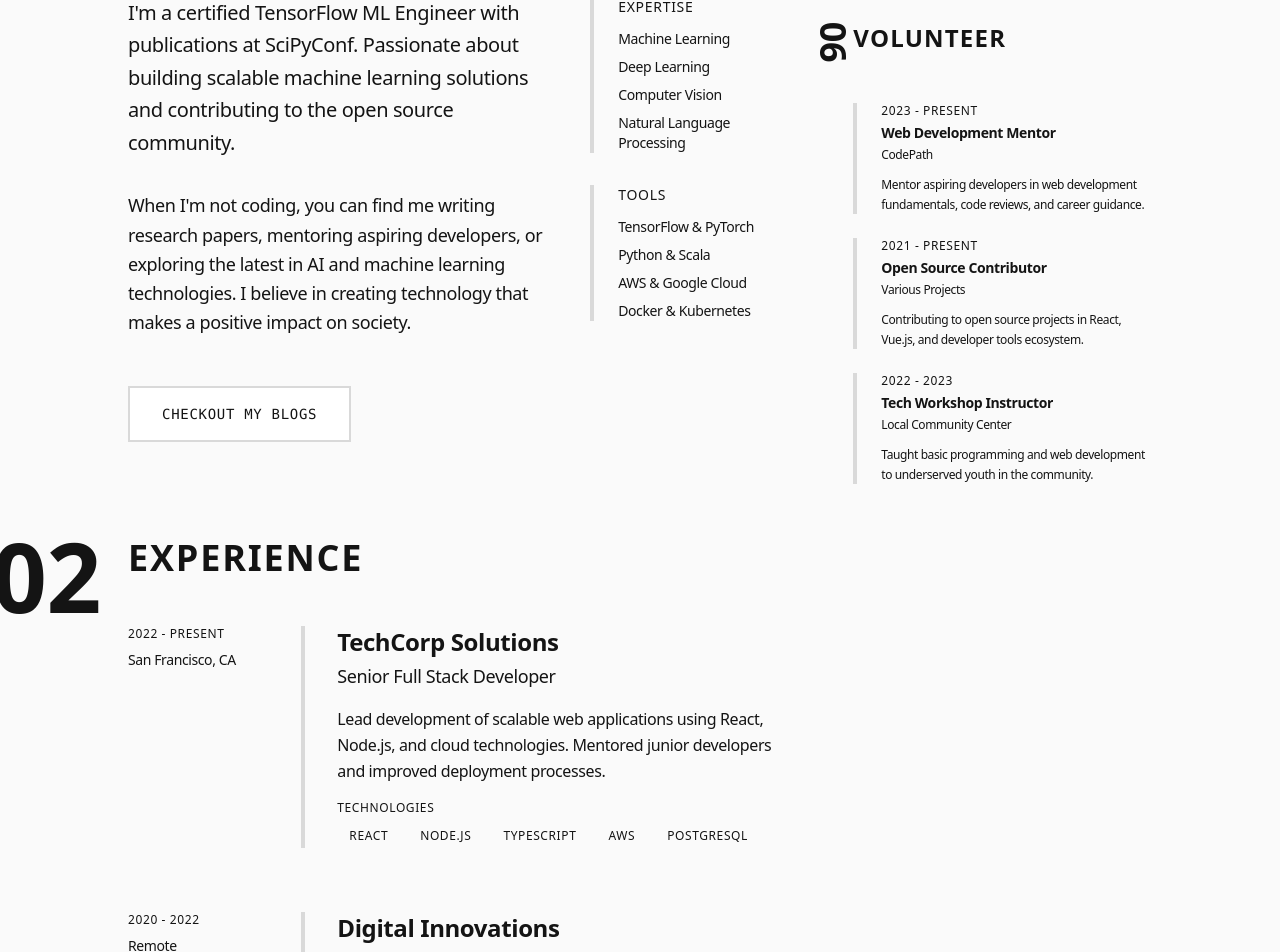
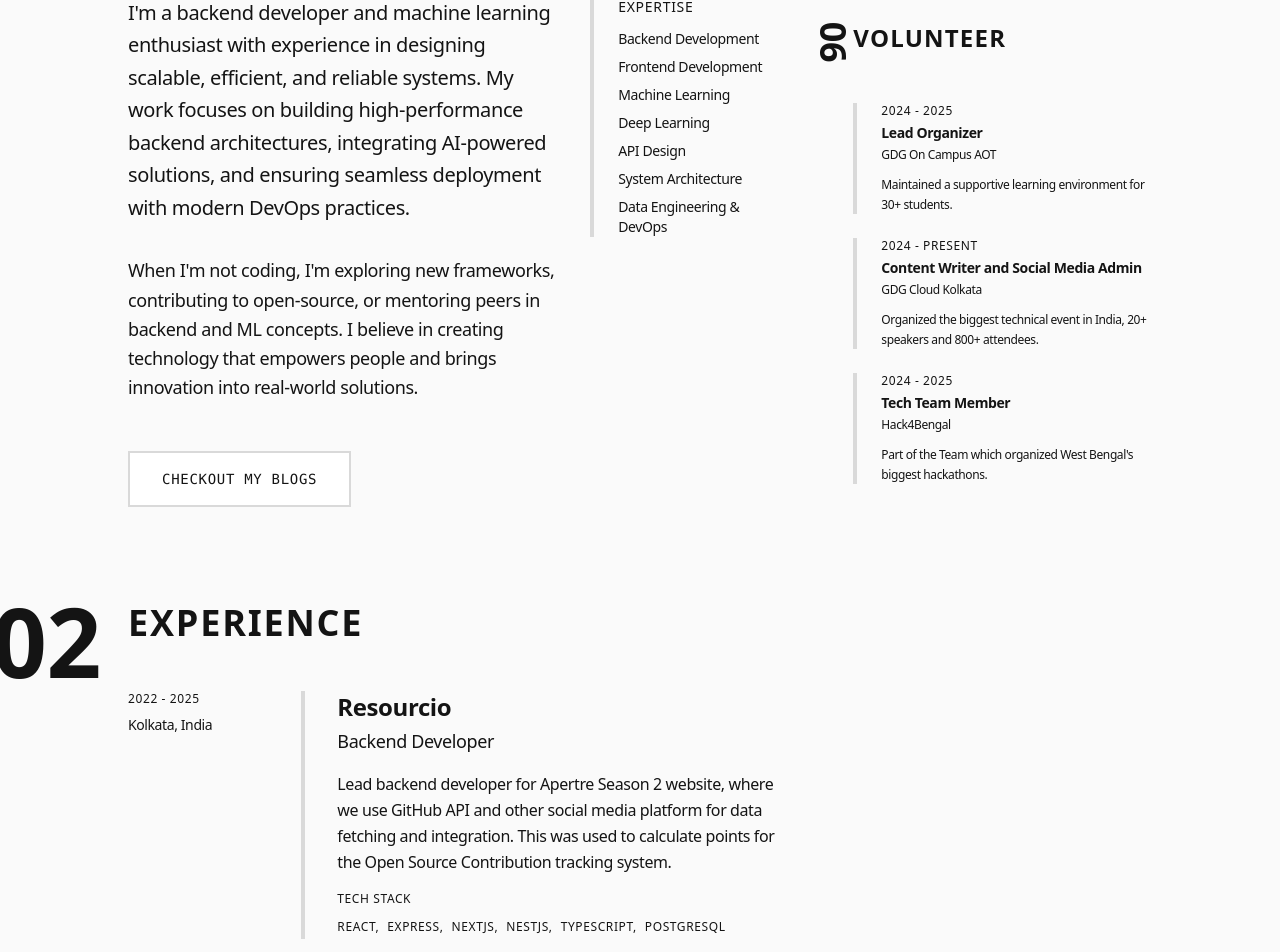
Before and after one commit to dinocodesx/svportfolio, a SvelteKit app: page / in a window 1280 px wide. Shown: the part 835-1787 px from the top of the page. Built offline with nearby package versions, Linux system fonts and the light colour scheme.

Commit message:
Updated with my data

```diff
--- a/src/components/About.svelte
+++ b/src/components/About.svelte
@@ -36,15 +36,16 @@
 				style="animation-delay: 0.4s;"
 			>
 				<p class="text-xl leading-relaxed font-light">
-					I'm a certified TensorFlow ML Engineer with publications at SciPyConf. Passionate about
-					building scalable machine learning solutions and contributing to the open source
-					community.
+					I'm a backend developer and machine learning enthusiast with experience in designing
+					scalable, efficient, and reliable systems. My work focuses on building high-performance
+					backend architectures, integrating AI-powered solutions, and ensuring seamless deployment
+					with modern DevOps practices.
 				</p>
 
 				<p class="text-muted-foreground text-lg leading-relaxed font-light">
-					When I'm not coding, you can find me writing research papers, mentoring aspiring
-					developers, or exploring the latest in AI and machine learning technologies. I believe in
-					creating technology that makes a positive impact on society.
+					When I'm not coding, I'm exploring new frameworks, contributing to open-source, or
+					mentoring peers in backend and ML concepts. I believe in creating technology that empowers
+					people and brings innovation into real-world solutions.
 				</p>
 
 				<!-- Checkout my Blogs Button -->
@@ -70,22 +71,13 @@
 						Expertise
 					</h3>
 					<ul class="space-y-2 text-sm">
+						<li>Backend Development</li>
+						<li>Frontend Development</li>
 						<li>Machine Learning</li>
 						<li>Deep Learning</li>
-						<li>Computer Vision</li>
-						<li>Natural Language Processing</li>
-					</ul>
-				</div>
-
-				<div class="border-foreground border-l-4 pl-6">
-					<h3 class="text-muted-foreground mb-3 text-sm font-medium tracking-wider uppercase">
-						Tools
-					</h3>
-					<ul class="space-y-2 text-sm">
-						<li>TensorFlow & PyTorch</li>
-						<li>Python & Scala</li>
-						<li>AWS & Google Cloud</li>
-						<li>Docker & Kubernetes</li>
+						<li>API Design</li>
+						<li>System Architecture</li>
+						<li>Data Engineering & DevOps</li>
 					</ul>
 				</div>
 			</div>
--- a/src/components/Blogs.svelte
+++ /dev/null
@@ -1,58 +0,0 @@
-<script lang="ts">
-	import blogsData from '../data/blogs.json';
-
-	let blogs: any[] = blogsData;
-
-	function formatDate(dateString: string) {
-		return new Date(dateString).toLocaleDateString('en-US', {
-			year: 'numeric',
-			month: 'long',
-			day: 'numeric'
-		});
-	}
-</script>
-
-<section id="blogs" class="bg-gray-900 py-20">
-	<div class="mx-auto max-w-4xl">
-		<h2 class="mb-12 text-center text-4xl font-bold text-white">Blog Posts</h2>
-		<div class="grid gap-8 md:grid-cols-2">
-			{#each blogs as blog}
-				<article
-					class="group rounded-2xl border border-gray-800 bg-black/50 p-6 transition-colors hover:border-gray-600"
-				>
-					<div class="mb-4">
-						<h3
-							class="mb-2 text-xl font-semibold text-white transition-colors group-hover:text-gray-300"
-						>
-							{blog.title}
-						</h3>
-						<div class="mb-3 flex items-center text-sm text-gray-400">
-							<span>{formatDate(blog.date)}</span>
-							<span class="mx-2">•</span>
-							<span>{blog.readTime}</span>
-						</div>
-					</div>
-
-					<p class="mb-4 leading-relaxed text-gray-300">
-						{blog.excerpt}
-					</p>
-
-					<div class="mb-4 flex flex-wrap gap-2">
-						{#each blog.tags as tag}
-							<span class="rounded-full bg-gray-800 px-3 py-1 text-xs text-gray-300">
-								{tag}
-							</span>
-						{/each}
-					</div>
-
-					<a
-						href={blog.url}
-						class="text-sm font-medium text-gray-400 transition-colors hover:text-white"
-					>
-						Read More →
-					</a>
-				</article>
-			{/each}
-		</div>
-	</div>
-</section>
--- a/src/components/Experience.svelte
+++ b/src/components/Experience.svelte
@@ -62,11 +62,11 @@
 							<!-- Technologies -->
 							<div class="space-y-2">
 								<div class="text-muted-foreground text-xs font-medium tracking-wider uppercase">
-									Technologies
+									Tech Stack
 								</div>
 								<div class="flex flex-wrap gap-2">
 									{#each work.technologies as tech}
-										<span class="bg-muted px-3 py-1 text-xs font-medium tracking-wider uppercase">
+										<span class="bg-muted py-1 text-xs font-medium tracking-wider uppercase">
 											{tech}
 										</span>
 									{/each}
--- a/src/components/Header.svelte
+++ /dev/null
@@ -1,83 +0,0 @@
-<script lang="ts">
-	let isMenuOpen = false;
-
-	const navItems = [
-		{ href: '#about', label: 'About' },
-		{ href: '#skills', label: 'Skills' },
-		{ href: '#experience', label: 'Experience' },
-		{ href: '#projects', label: 'Projects' },
-		{ href: '#volunteering', label: 'Volunteering' },
-		{ href: '#blogs', label: 'Blogs' },
-		{ href: '#links', label: 'Connect' }
-	];
-
-	function scrollToSection(href: string) {
-		isMenuOpen = false;
-		const element = document.querySelector(href);
-		if (element) {
-			element.scrollIntoView({ behavior: 'smooth' });
-		}
-	}
-</script>
-
-<header
-	class="fixed top-0 right-0 left-0 z-50 border-b border-gray-800 bg-black/90 backdrop-blur-sm"
->
-	<nav class="mx-auto max-w-7xl px-8 lg:px-20">
-		<div class="flex h-16 items-center justify-between">
-			<!-- Logo -->
-			<div class="flex items-center">
-				<span class="text-xl font-bold text-white">Portfolio</span>
-			</div>
-
-			<!-- Desktop Navigation -->
-			<div class="hidden items-center space-x-8 md:flex">
-				{#each navItems as item}
-					<button
-						on:click={() => scrollToSection(item.href)}
-						class="text-sm font-medium text-gray-400 transition-colors hover:text-white"
-					>
-						{item.label}
-					</button>
-				{/each}
-			</div>
-
-			<!-- Mobile Menu Button -->
-			<button class="text-white md:hidden" on:click={() => (isMenuOpen = !isMenuOpen)}>
-				<svg class="h-6 w-6" fill="none" stroke="currentColor" viewBox="0 0 24 24">
-					{#if isMenuOpen}
-						<path
-							stroke-linecap="round"
-							stroke-linejoin="round"
-							stroke-width="2"
-							d="M6 18L18 6M6 6l12 12"
-						></path>
-					{:else}
-						<path
-							stroke-linecap="round"
-							stroke-linejoin="round"
-							stroke-width="2"
-							d="M4 6h16M4 12h16M4 18h16"
-						></path>
-					{/if}
-				</svg>
-			</button>
-		</div>
-
-		<!-- Mobile Navigation -->
-		{#if isMenuOpen}
-			<div class="border-t border-gray-800 bg-black/95 md:hidden">
-				<div class="space-y-1 px-2 pt-2 pb-3">
-					{#each navItems as item}
-						<button
-							on:click={() => scrollToSection(item.href)}
-							class="block w-full px-3 py-2 text-left text-gray-400 transition-colors hover:text-white"
-						>
-							{item.label}
-						</button>
-					{/each}
-				</div>
-			</div>
-		{/if}
-	</nav>
-</header>
--- a/src/components/Hero.svelte
+++ b/src/components/Hero.svelte
@@ -20,19 +20,10 @@
 				<br />
 				<span class="text-muted-foreground">CODE</span>
 			</h1>
-
-			<!-- Geometric Element -->
-			<div
-				class={`bg-foreground absolute -top-4 -right-4 h-32 w-32 ${mounted ? 'opacity-100' : 'opacity-0'}`}
-				style="animation-delay: 0.2s;"
-			></div>
 		</div>
 
 		<!-- Subtitle with Swiss Grid -->
 		<div class="grid grid-cols-12 gap-8">
-			<div class="col-span-1">
-				<div class="bg-foreground mt-4 h-px w-full"></div>
-			</div>
 			<div class="col-span-11">
 				<p
 					class={`text-muted-foreground max-w-lg text-lg leading-relaxed font-light ${mounted ? 'opacity-100' : 'opacity-0'}`}
--- a/src/components/Links.svelte
+++ /dev/null
@@ -1,44 +0,0 @@
-<script lang="ts">
-	import linksData from '../data/links.json';
-
-	let links: any[] = linksData;
-
-	function getIcon(iconName: string) {
-		const icons: { [key: string]: string } = {
-			github: '🐙',
-			linkedin: '💼',
-			twitter: '🐦',
-			email: '📧',
-			document: '📄'
-		};
-		return icons[iconName] || '🔗';
-	}
-</script>
-
-<section id="links" class="py-20">
-	<div class="mx-auto max-w-4xl">
-		<h2 class="mb-12 text-center text-4xl font-bold text-white">Connect With Me</h2>
-		<div class="grid gap-6 md:grid-cols-2 lg:grid-cols-3">
-			{#each links as link}
-				<a
-					href={link.url}
-					target="_blank"
-					rel="noopener noreferrer"
-					class="group rounded-2xl border border-gray-800 bg-gray-900 p-6 transition-all hover:border-gray-600 hover:bg-gray-800"
-				>
-					<div class="mb-3 flex items-center">
-						<span class="mr-3 text-2xl">{getIcon(link.icon)}</span>
-						<h3
-							class="text-lg font-semibold text-white transition-colors group-hover:text-gray-300"
-						>
-							{link.name}
-						</h3>
-					</div>
-					<p class="text-sm text-gray-400">
-						{link.description}
-					</p>
-				</a>
-			{/each}
-		</div>
-	</div>
-</section>
--- a/src/components/Projects.svelte
+++ b/src/components/Projects.svelte
@@ -106,24 +106,28 @@
 										Links
 									</h4>
 									<div class="space-y-3">
+										{#if project.github}
 											<a
 												href={project.github}
 												target="_blank"
 												rel="noopener noreferrer"
-											class="hover:text-muted-foreground group flex items-center space-x-3 text-sm font-medium transition-colors"
+												class="hover:text-muted-foreground group flex items-center text-sm font-medium transition-colors"
 											>
-											<div class="bg-foreground h-px w-8 transition-all group-hover:w-12"></div>
+												<div class="h-px transition-all group-hover:w-2"></div>
 												<span>View on GitHub</span>
 											</a>
+										{/if}
+										{#if project.live}
 											<a
 												href={project.live}
 												target="_blank"
 												rel="noopener noreferrer"
-											class="hover:text-muted-foreground group flex items-center space-x-3 text-sm font-medium transition-colors"
+												class="hover:text-muted-foreground group flex items-center text-sm font-medium transition-colors"
 											>
-											<div class="bg-foreground h-px w-8 transition-all group-hover:w-12"></div>
+												<div class="h-px transition-all group-hover:w-2"></div>
 												<span>Live Demo</span>
 											</a>
+										{/if}
 									</div>
 								</div>
 							</div>
@@ -132,5 +136,15 @@
 				</div>
 			{/each}
 		</div>
+
+		<!-- Checkout my Projects Button -->
+		<div class="mt-12">
+			<a
+				href="/projects"
+				class="dark:bg-swiss-dark inline-block border-2 border-black bg-white px-8 py-4 font-mono text-sm tracking-wider uppercase transition-colors duration-200 hover:bg-black hover:text-white dark:border-white dark:hover:bg-white dark:hover:text-black"
+			>
+				Checkout my Projects
+			</a>
+		</div>
 	</div>
 </section>
--- a/src/data/blogs.json
+++ b/src/data/blogs.json
@@ -1,38 +1,11 @@
 [
 	{
 		"id": 1,
-		"title": "Building Scalable React Applications",
-		"excerpt": "Best practices for building React applications that can scale with your team and user base.",
-		"date": "2024-01-15",
-		"readTime": "8 min read",
-		"url": "/blogs/scalable-react-applications",
+		"title": "Building a RAG Pipeline from Scratch with PyTorch and Transformers",
+		"excerpt": "What to build a simple chatbot like Gemini and ChtGPT which uses your custom data for personalised answers? Then let's get started.",
+		"date": "Oct 2, 2024",
+		"readTime": "10 min read",
+		"url": "https://medium.com/python-in-plain-english/building-a-rag-pipeline-from-scratch-with-pytorch-and-transformers-b52e5504cde2",
 		"tags": ["React", "Architecture", "Best Practices"]
-	},
-	{
-		"id": 2,
-		"title": "The Future of Web Development",
-		"excerpt": "Exploring emerging technologies and trends that will shape the future of web development.",
-		"date": "2023-12-20",
-		"readTime": "6 min read",
-		"url": "/blogs/future-of-web-development",
-		"tags": ["Web Development", "Trends", "Technology"]
-	},
-	{
-		"id": 3,
-		"title": "CSS Grid vs Flexbox: When to Use What",
-		"excerpt": "A comprehensive guide to understanding when to use CSS Grid versus Flexbox for your layouts.",
-		"date": "2023-11-10",
-		"readTime": "10 min read",
-		"url": "/blogs/css-grid-vs-flexbox",
-		"tags": ["CSS", "Layout", "Frontend"]
-	},
-	{
-		"id": 4,
-		"title": "TypeScript Tips for Better Code",
-		"excerpt": "Advanced TypeScript techniques to write more maintainable and type-safe code.",
-		"date": "2023-10-05",
-		"readTime": "7 min read",
-		"url": "/blogs/typescript-tips",
-		"tags": ["TypeScript", "Code Quality", "Development"]
 	}
 ]
--- a/src/data/experience.json
+++ b/src/data/experience.json
@@ -1,29 +1,20 @@
 [
 	{
 		"id": 1,
-		"title": "Senior Full Stack Developer",
-		"company": "TechCorp Solutions",
-		"location": "San Francisco, CA",
-		"duration": "2022 - Present",
-		"description": "Lead development of scalable web applications using React, Node.js, and cloud technologies. Mentored junior developers and improved deployment processes.",
-		"technologies": ["React", "Node.js", "TypeScript", "AWS", "PostgreSQL"]
+		"title": "Backend Developer",
+		"company": "Resourcio",
+		"location": "Kolkata, India",
+		"duration": "2022 - 2025",
+		"description": "Lead backend developer for Apertre Season 2 website, where we use GitHub API and other social media platform for data fetching and integration. This was used to calculate points for the Open Source Contribution tracking system.",
+		"technologies": ["React,", "Express,", "NextJs,", "NestJs,", "TypeScript,", "PostgreSQL"]
 	},
 	{
 		"id": 2,
-		"title": "Frontend Developer",
-		"company": "Digital Innovations",
+		"title": "Open Source Contributor",
+		"company": "Olake by Datazip",
 		"location": "Remote",
-		"duration": "2020 - 2022",
-		"description": "Developed responsive web interfaces and improved user experience across multiple client projects. Collaborated with design teams to implement pixel-perfect designs.",
-		"technologies": ["Vue.js", "JavaScript", "Sass", "Figma", "Git"]
-	},
-	{
-		"id": 3,
-		"title": "Junior Web Developer",
-		"company": "StartupX",
-		"location": "New York, NY",
-		"duration": "2019 - 2020",
-		"description": "Built and maintained company website and internal tools. Gained experience in full-stack development and agile methodologies.",
-		"technologies": ["HTML", "CSS", "JavaScript", "PHP", "MySQL"]
+		"duration": "April 2025",
+		"description": "Enhanced MongoDB splitVector operation by implementing retry logic with exponential backoff, improved reliability of data chunking under transient failures, applying principles of fault tolerance, operating systems, and algorithmic optimization.",
+		"technologies": ["Java,", "Go,", "Shell,", "Apache Iceberg,", "SQL,", "AWS S3"]
 	}
 ]
--- a/src/data/volunteer.json
+++ b/src/data/volunteer.json
@@ -1,26 +1,23 @@
 [
 	{
 		"id": 1,
-		"title": "Web Development Mentor",
-		"organization": "CodePath",
-		"duration": "2023 - Present",
-		"description": "Mentor aspiring developers in web development fundamentals, code reviews, and career guidance.",
-		"impact": "Helped 25+ students land their first tech jobs"
+		"title": "Lead Organizer",
+		"organization": "GDG On Campus AOT",
+		"duration": "2024 - 2025",
+		"description": "Maintained a supportive learning environment for 30+ students."
 	},
 	{
 		"id": 2,
-		"title": "Open Source Contributor",
-		"organization": "Various Projects",
-		"duration": "2021 - Present",
-		"description": "Contributing to open source projects in React, Vue.js, and developer tools ecosystem.",
-		"impact": "500+ contributions across 20+ repositories"
+		"title": "Content Writer and Social Media Admin",
+		"organization": "GDG Cloud Kolkata",
+		"duration": "2024 - Present",
+		"description": "Organized the biggest technical event in India, 20+ speakers and 800+ attendees."
 	},
 	{
 		"id": 3,
-		"title": "Tech Workshop Instructor",
-		"organization": "Local Community Center",
-		"duration": "2022 - 2023",
-		"description": "Taught basic programming and web development to underserved youth in the community.",
-		"impact": "Reached 100+ students across 12 workshops"
+		"title": "Tech Team Member",
+		"organization": "Hack4Bengal",
+		"duration": "2024 - 2025",
+		"description": "Part of the Team which organized West Bengal's biggest hackathons."
 	}
 ]
--- a/src/routes/projects/+page.svelte
+++ b/src/routes/projects/+page.svelte
@@ -0,0 +1,24 @@
+<script lang="ts">
+	import { onMount } from 'svelte';
+
+	let mounted = false;
+	onMount(() => {
+		mounted = true;
+	});
+</script>
+
+<svelte:head>
+	<title>Projects - Coming Soon | Debarshee Das</title>
+	<meta
+		name="description"
+		content="Projects portfolio page coming soon. Stay tuned for exciting updates."
+	/>
+</svelte:head>
+
+<main class="flex items-center justify-center text-center" style="height: 80dvh">
+	<div class={`${mounted ? 'opacity-100' : 'opacity-0'}`} style="animation-delay: 1s;">
+		<div class="flex items-center justify-center">
+			<h1 class="text-4xl font-black tracking-wider uppercase md:text-6xl">Projects Coming Soon</h1>
+		</div>
+	</div>
+</main>
```
Lines whose indentation alone changed are shown as unchanged.
